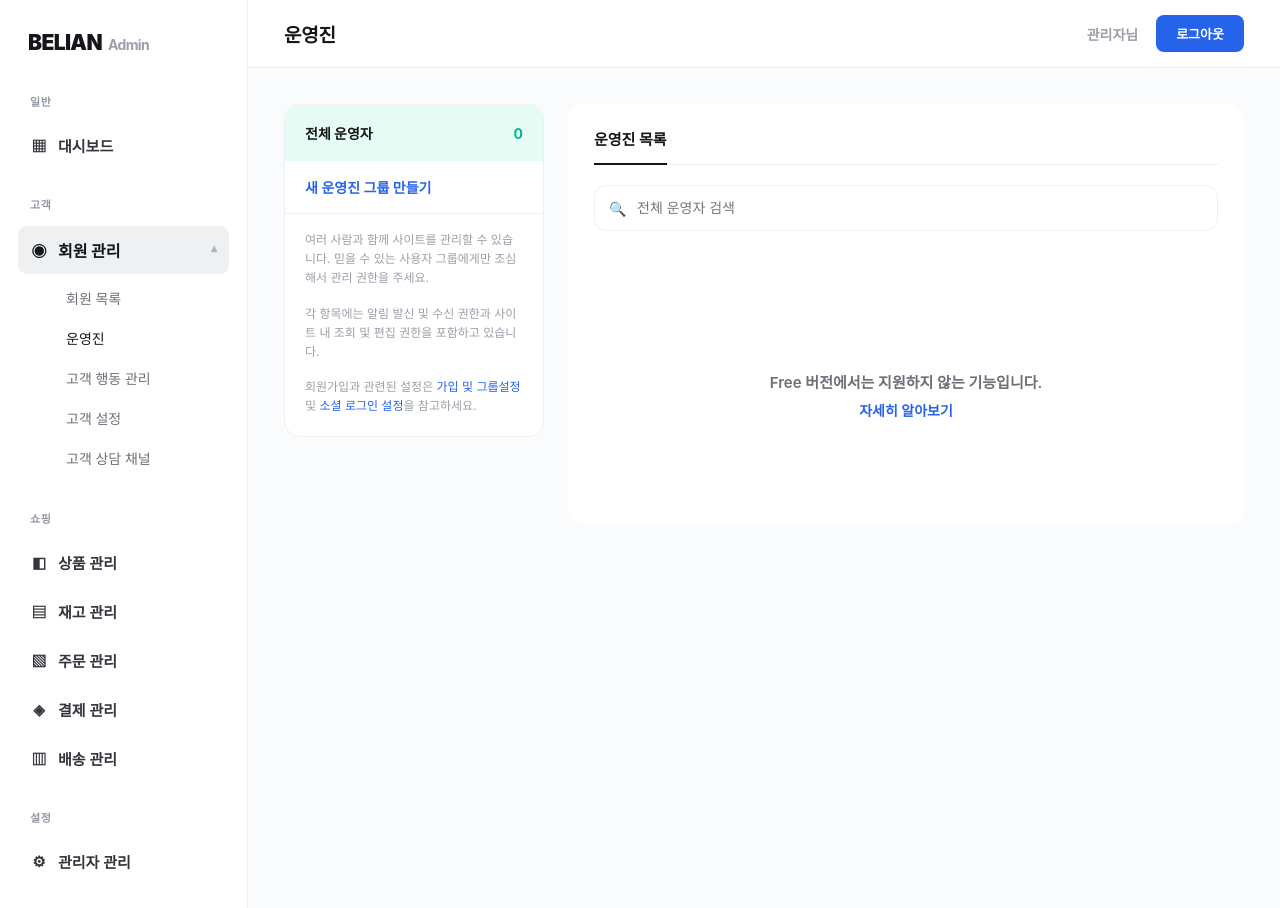
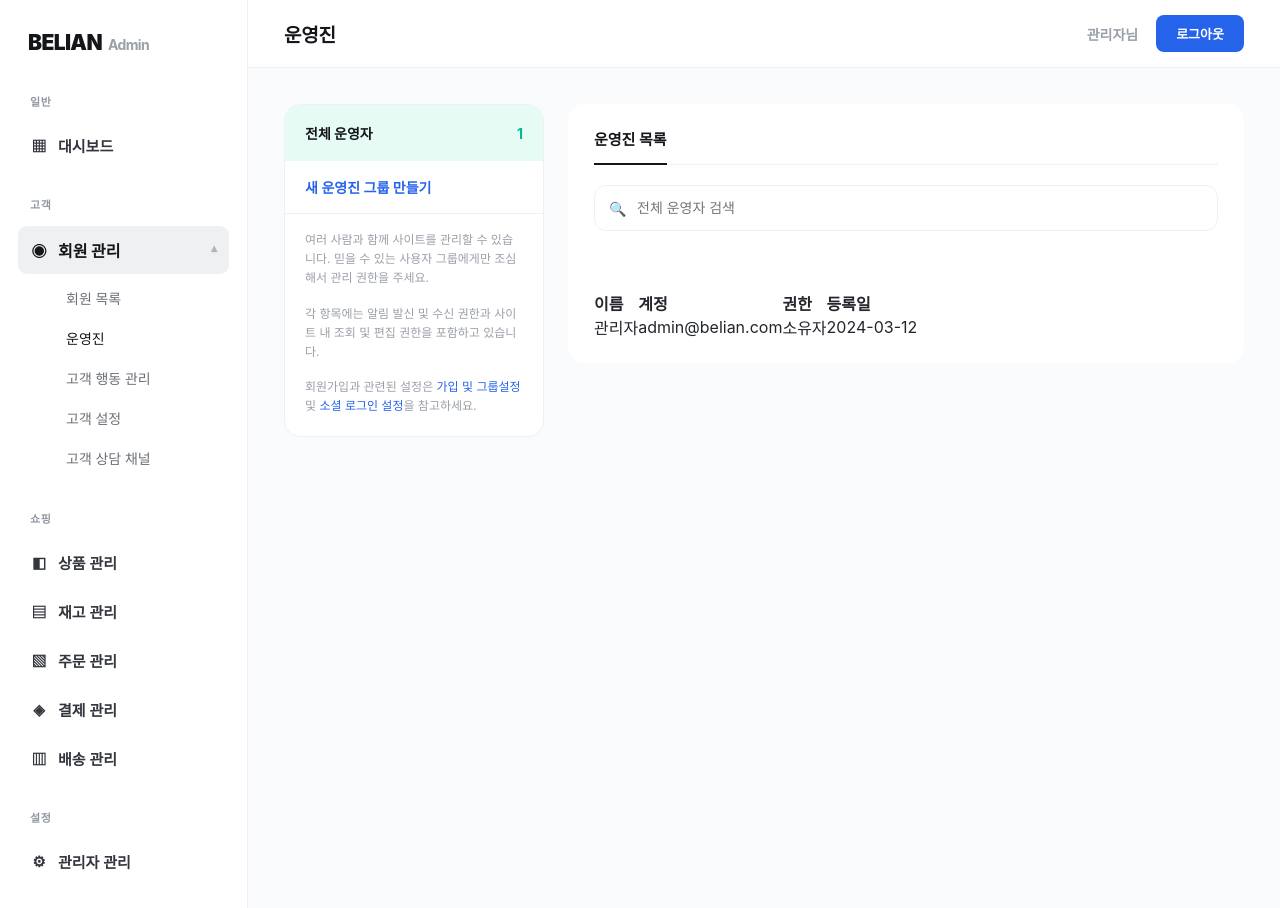
Before and after one commit to youzam136-sudo/belian-admin, a React (Vite) app: page /members/staff in a window 1280 px wide. Built offline with nearby package versions, Linux system fonts and the light colour scheme.

Commit message:
Update StaffPage.tsx

```diff
--- a/src/pages/StaffPage.tsx
+++ b/src/pages/StaffPage.tsx
@@ -1,15 +1,43 @@
-import { useState } from "react";
+import { useMemo, useState } from "react";
 import "../styles/staff.css";
+
+type StaffMember = {
+    id: string;
+    name: string;
+    email: string;
+    role: string;
+    joinedAt: string;
+};
+
+const staffMembers: StaffMember[] = [
+    {
+        id: "s1",
+        name: "관리자",
+        email: "admin@belian.com",
+        role: "소유자",
+        joinedAt: "2024-03-12",
+    },
+];
 
 function StaffPage() {
     const [keyword, setKeyword] = useState("");
+
+    const filtered = useMemo(() => {
+        const q = keyword.trim().toLowerCase();
+        if (!q) return staffMembers;
+        return staffMembers.filter(
+            (s) =>
+                s.name.toLowerCase().includes(q) ||
+                s.email.toLowerCase().includes(q)
+        );
+    }, [keyword]);
 
     return (
         <div className="staff-page">
             <div className="staff-side">
                 <div className="staff-count-card">
                     <span>전체 운영자</span>
-                    <strong>0</strong>
+                    <strong>{staffMembers.length}</strong>
                 </div>
 
                 <button type="button" className="staff-new-group-btn">
@@ -48,10 +76,36 @@ function StaffPage() {
                     />
                 </div>
 
-                <div className="staff-empty">
-                    <p>Free 버전에서는 지원하지 않는 기능입니다.</p>
-                    <a href="#">자세히 알아보기</a>
-                </div>
+                {filtered.length === 0 ? (
+                    <div className="staff-empty">
+                        <p>검색 결과가 없어요</p>
+                    </div>
+                ) : (
+                    <table className="staff-table">
+                        <thead>
+                            <tr>
+                                <th>이름</th>
+                                <th>계정</th>
+                                <th>권한</th>
+                                <th>등록일</th>
+                            </tr>
+                        </thead>
+                        <tbody>
+                            {filtered.map((staff) => (
+                                <tr key={staff.id}>
+                                    <td>{staff.name}</td>
+                                    <td>{staff.email}</td>
+                                    <td>
+                                        <span className="staff-role">
+                                            {staff.role}
+                                        </span>
+                                    </td>
+                                    <td>{staff.joinedAt}</td>
+                                </tr>
+                            ))}
+                        </tbody>
+                    </table>
+                )}
             </div>
         </div>
     );
```
